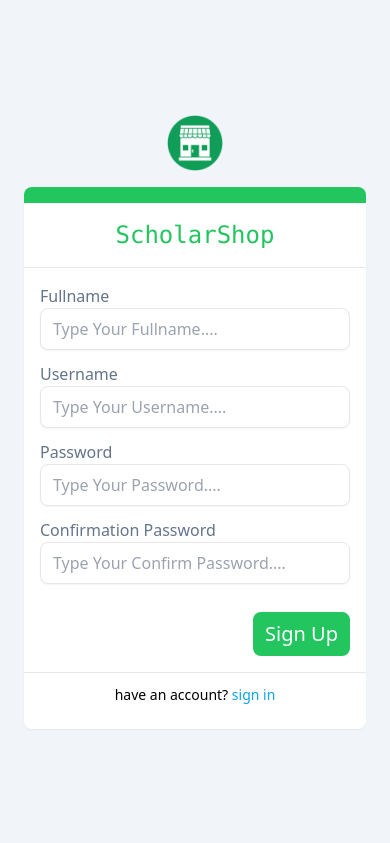
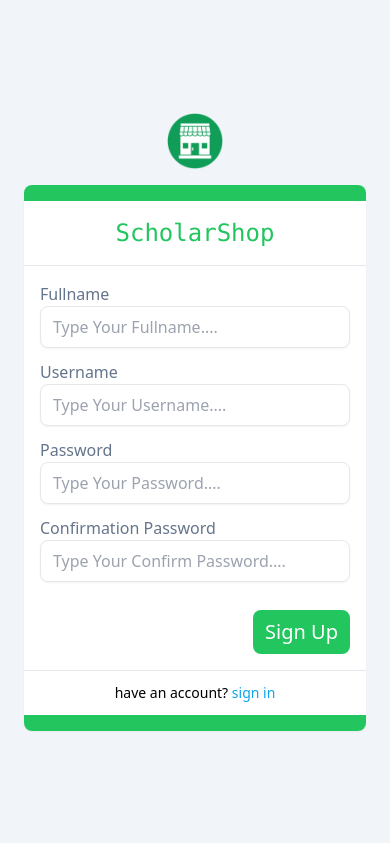
Before and after one commit to IopeRan/ScholarShop, a Laravel app: page /signup in a window 390 px wide. Run offline with Laravel 10, Linux system fonts and the light colour scheme; style sheets or scripts are compiled from the project's sources.

Commit message:
responsive auth

```diff
--- a/resources/views/auth/signIn.blade.php
+++ b/resources/views/auth/signIn.blade.php
@@ -2,7 +2,7 @@
 
 @section('container')
     <img src="{{ asset('assets/auth/shop.png') }}" alt="shop" class="w-14">
-    <div class="bg-white w-full h-max pb-3 rounded-lg overflow-hidden shadow-sm">
+    <div class="bg-white w-full lg:w-1/3 h-max rounded-lg overflow-hidden shadow-sm">
         <div class="bg-green-500 w-full min-h-4"></div>
         <div>
             <h5 class="font-mono text-center py-4 text-2xl font-medium border-b text-green-500">ScholarShop</h5>
@@ -25,5 +25,8 @@
         <div>
             <p class="font-light my-3 text-center text-sm">don't have an account? <a href="/signup" class="text-sky-500 hover:text-sky-400 hover:duration-150">create one</a></p>
         </div>
+        <div class="flex justify-end items-end">
+            <div class="bg-green-500 w-full h-4"></div>
+        </div>
     </div>
 @endsection
--- a/resources/views/auth/signUp.blade.php
+++ b/resources/views/auth/signUp.blade.php
@@ -2,7 +2,7 @@
 
 @section('container')
     <img src="{{ asset('assets/auth/shop.png') }}" alt="shop" class="w-14">
-    <div class="bg-white w-full h-max pb-3 rounded-lg overflow-hidden shadow-sm">
+    <div class="bg-white w-full lg:w-1/3 h-max rounded-lg overflow-hidden shadow-sm">
         <div class="bg-green-500 w-full min-h-4"></div>
         <div>
             <h5 class="font-mono text-center py-4 text-2xl font-medium border-b text-green-500">ScholarShop</h5>
@@ -33,5 +33,8 @@
         <div>
             <p class="font-light my-3 text-center text-sm">have an account? <a href="/signin" class="text-sky-500 hover:text-sky-400 hover:duration-150">sign in</a></p>
         </div>
+        <div class="flex justify-end items-end">
+            <div class="bg-green-500 w-full h-4"></div>
+        </div>
     </div>
 @endsection
--- a/resources/views/layouts/auth.blade.php
+++ b/resources/views/layouts/auth.blade.php
@@ -5,6 +5,7 @@
     <meta name="viewport" content="width=device-width, initial-scale=1.0">
     <meta http-equiv="X-UA-Compatible" content="ie=edge">
     <title>{{ $title }} | ScholarShop</title>
+    <link rel="icon" href="{{ asset('assets/auth/shop.png') }}">
     @vite('resources/css/app.css')
 </head>
 <body>
```
Also changed, not shown: database/migrations/2014_10_12_000000_create_users_table.php, public/assets/auth/user.png (added).
